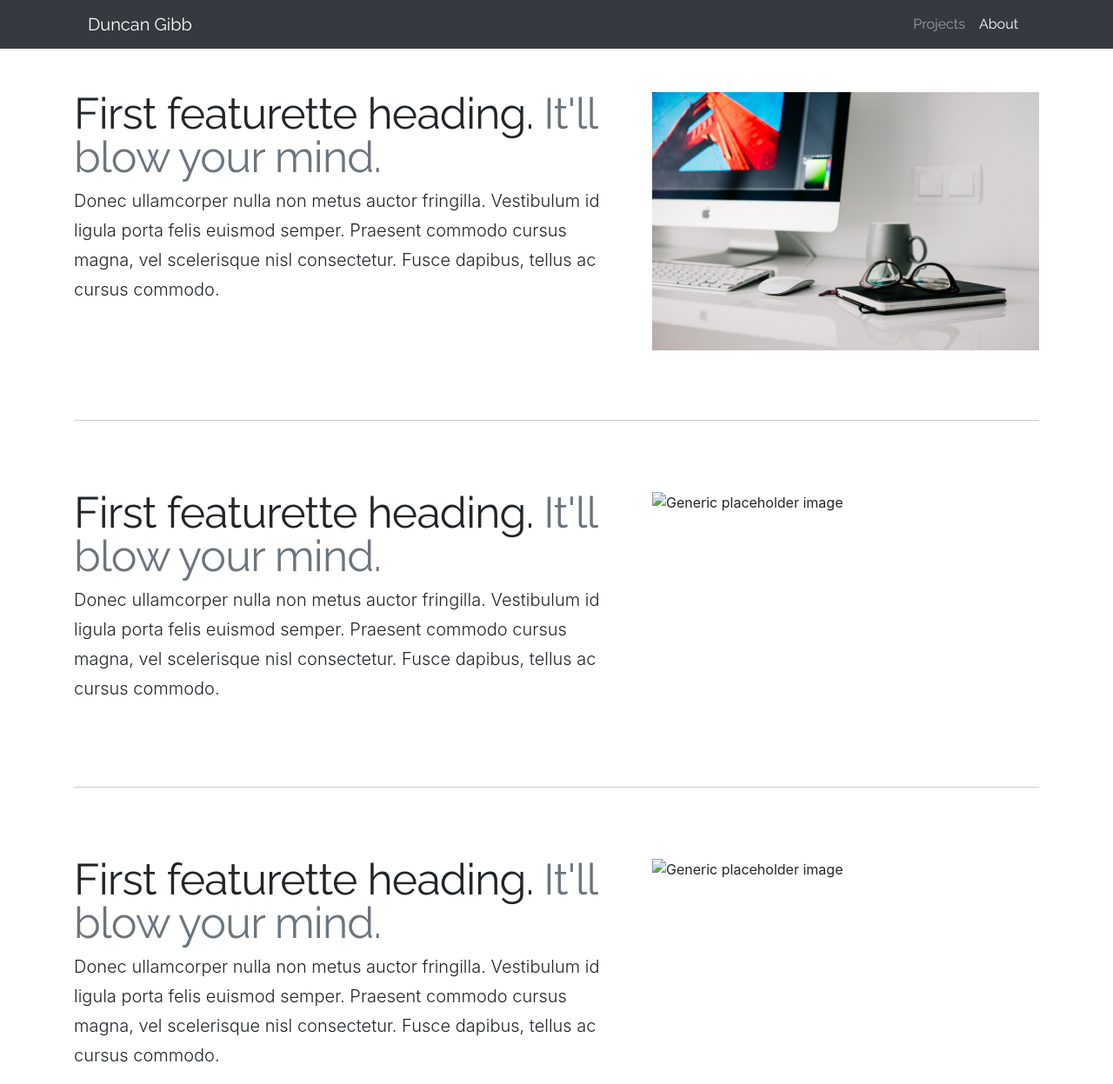
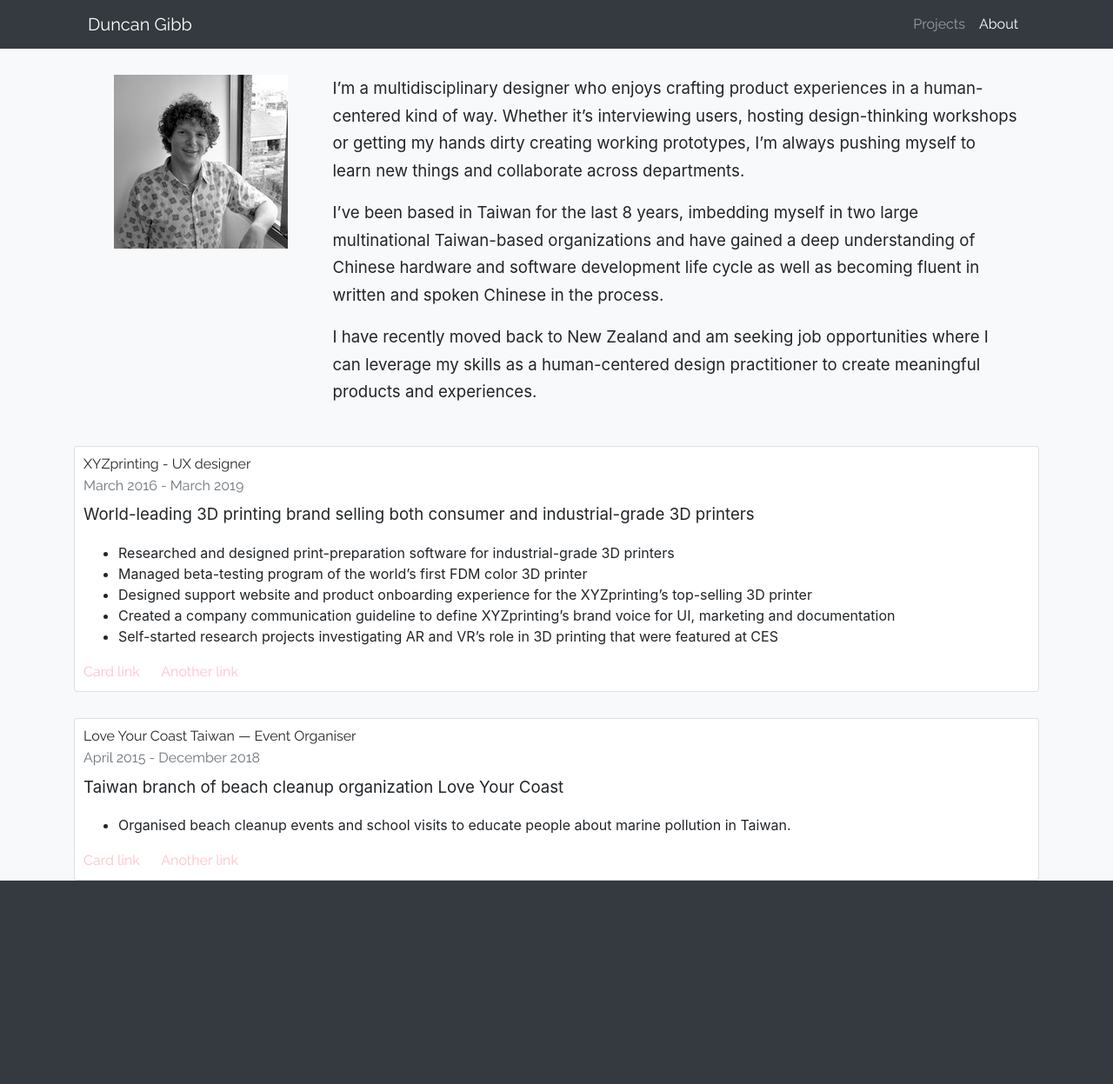
Before and after one commit to dunkgibb/dunkgibb.github.io, a plain HTML site: page about.html in a window 1280 px wide. Shown: the whole page at 87% size. After the commit the page ends 1013 px from the top, so only its background shows below. Drawn offline with nearby package versions, Linux system fonts and the light colour scheme.

Commit message:
Added About page

```diff
--- a/about.html
+++ b/about.html
@@ -9,9 +9,9 @@
     <link rel="stylesheet" href="https://stackpath.bootstrapcdn.com/bootstrap/4.2.1/css/bootstrap.min.css" integrity="sha384-GJzZqFGwb1QTTN6wy59ffF1BuGJpLSa9DkKMp0DgiMDm4iYMj70gZWKYbI706tWS" crossorigin="anonymous">
     <link href="css/main.css" rel="stylesheet">
 
-    <title>Hello, world!</title>
+    <title>About</title>
   </head>
-  <body>
+  <body class="bg-light">
 
 <header>
 <div id="primary-nav">
@@ -38,66 +38,73 @@
  </div>
 </header>
 
-<main class="contentcase">
+<main class="contentcase bg-light">
 
 <div class="container">
 
+  <div class="row" id="AboutMe">
 
 
-
-          <div class="row featurette bg-white" id="selectiontop">
-            <div class="col-md-7">
-              <h2 class="featurette-heading">First featurette heading. <span class="text-muted">It'll blow your mind.</span></h2>
-              <p class="lead">Donec ullamcorper nulla non metus auctor fringilla. Vestibulum id ligula porta felis euismod semper. Praesent commodo cursus magna, vel scelerisque nisl consectetur. Fusce dapibus, tellus ac cursus commodo.</p>
-
-            </div>
-            <div class="col-md-5">
-              <div class="tester" id="trans">
+    <div class="col-md-3">
+      <div class="text-center">
+      <img src="img\About\Me.jpg" class="img-fluid" alt="Responsive image">
+      </div>
+    </div>
 
 
-              <img src="img\office-820390_960_720.jpg" class="featurette-image img-fluid mx-auto" alt="Responsive image">
-              <div class="overlay">
-                  <div class="text">Hello World</div>
-                </div>
-                </div>
-            </div>
-          </div>
+    <div class="col">
 
 
-          <hr class="featurette-divider">
+    <p>I’m a multidisciplinary designer who enjoys crafting product experiences in a human-centered kind of way. Whether it’s interviewing users, hosting design-thinking workshops or getting my hands dirty creating working prototypes, I’m always pushing myself to learn new things and collaborate across departments. </p>
 
-        <div class="row featurette">
-          <div class="col-md-7">
-            <h2 class="featurette-heading">First featurette heading. <span class="text-muted">It'll blow your mind.</span></h2>
-            <p class="lead">Donec ullamcorper nulla non metus auctor fringilla. Vestibulum id ligula porta felis euismod semper. Praesent commodo cursus magna, vel scelerisque nisl consectetur. Fusce dapibus, tellus ac cursus commodo.</p>
-          </div>
-          <div class="col-md-5">
-            <img class="featurette-image img-fluid mx-auto" data-src="holder.js/500x500/auto" alt="Generic placeholder image">
-          </div>
-        </div>
+<p>I’ve been based in Taiwan for the last 8 years, imbedding myself in two large multinational Taiwan-based organizations and have gained a deep understanding of Chinese hardware and software development life cycle as well as becoming fluent in written and spoken Chinese in the process. </p>
 
+<p> I have recently moved back to New Zealand and am seeking job opportunities where I can leverage my skills as a human-centered design practitioner to create meaningful products and experiences.
+ </p>
+  </div>
 
-        <hr class="featurette-divider">
+  </div>
 
-        <div class="row featurette">
-          <div class="col-md-7">
-            <h2 class="featurette-heading">First featurette heading. <span class="text-muted">It'll blow your mind.</span></h2>
-            <p class="lead">Donec ullamcorper nulla non metus auctor fringilla. Vestibulum id ligula porta felis euismod semper. Praesent commodo cursus magna, vel scelerisque nisl consectetur. Fusce dapibus, tellus ac cursus commodo.</p>
-          </div>
-          <div class="col-md-5">
-            <img class="featurette-image img-fluid mx-auto" data-src="holder.js/500x500/auto" alt="Generic placeholder image">
-          </div>
-        </div>
+  <div class="card" id="cardAbout">
+    <div class="card-body">
+      <h5 class="card-title">XYZprinting - UX designer</h5>
+      <h6 class="card-subtitle mb-2 text-muted">March 2016 - March 2019</h6>
+      <p class="card-text">World-leading 3D printing brand selling both consumer and industrial-grade 3D printers</p>
+      <ul>
+        <li>Researched and designed print-preparation software for industrial-grade 3D printers</li>
+        <li>Managed beta-testing program of the world’s first FDM color 3D printer</li>
+        <li>Designed support website and  product onboarding experience for the XYZprinting’s top-selling 3D printer </li>
+        <li>Created a company communication guideline to define XYZprinting’s brand voice for UI, marketing and documentation</li>
+        <li>Self-started research projects investigating AR and VR’s role in 3D printing that were featured at CES</li>
+      </ul>
+      <a href="#" class="card-link">Card link</a>
+      <a href="#" class="card-link">Another link</a>
+    </div>
+  </div>
+
+  <div class="card" id="cardAbout">
+    <div class="card-body">
+      <h5 class="card-title">Love Your Coast Taiwan — Event Organiser</h5>
+      <h6 class="card-subtitle mb-2 text-muted">April 2015 - December 2018</h6>
+      <p class="card-text">Taiwan branch of beach cleanup organization Love Your Coast </p>
+      <ul>
+        <li>Organised beach cleanup events and school visits to educate people about marine pollution in Taiwan.</li>
+      </ul>
+      <a href="#" class="card-link">Card link</a>
+      <a href="#" class="card-link">Another link</a>
+    </div>
+  </div>
+
 </div>
 
 
 </main>
-
+  </body>
 
     <!-- Optional JavaScript -->
     <!-- jQuery first, then Popper.js, then Bootstrap JS -->
     <script src="https://code.jquery.com/jquery-3.3.1.slim.min.js" integrity="sha384-q8i/X+965DzO0rT7abK41JStQIAqVgRVzpbzo5smXKp4YfRvH+8abtTE1Pi6jizo" crossorigin="anonymous"></script>
     <script src="https://cdnjs.cloudflare.com/ajax/libs/popper.js/1.14.6/umd/popper.min.js" integrity="sha384-wHAiFfRlMFy6i5SRaxvfOCifBUQy1xHdJ/yoi7FRNXMRBu5WHdZYu1hA6ZOblgut" crossorigin="anonymous"></script>
     <script src="https://stackpath.bootstrapcdn.com/bootstrap/4.2.1/js/bootstrap.min.js" integrity="sha384-B0UglyR+jN6CkvvICOB2joaf5I4l3gm9GU6Hc1og6Ls7i6U/mkkaduKaBhlAXv9k" crossorigin="anonymous"></script>
-  </body>
+
 </html>
--- a/css/main.css
+++ b/css/main.css
@@ -34,6 +34,17 @@ padding-top: 50px;
   box-shadow: 0 3000px rgba(10, 0, 255, 0.4) inset;
 }
 
+#AboutMe {
+
+  padding-top: 30px;
+  margin-left: 10px;
+  margin-right: 10px;
+}
+
+#cardAbout {
+margin-top: 30px;
+
+}
 
 
 
@@ -107,7 +118,7 @@ padding-top: 50px;
   padding: 10px;
 }
 
-.card-text {
+#ProjectCard {
 
 
   font-size: 16pt;
```
Also changed, not shown: Projects.html (+6 -6 lines), img/About/Me.jpg (added).
